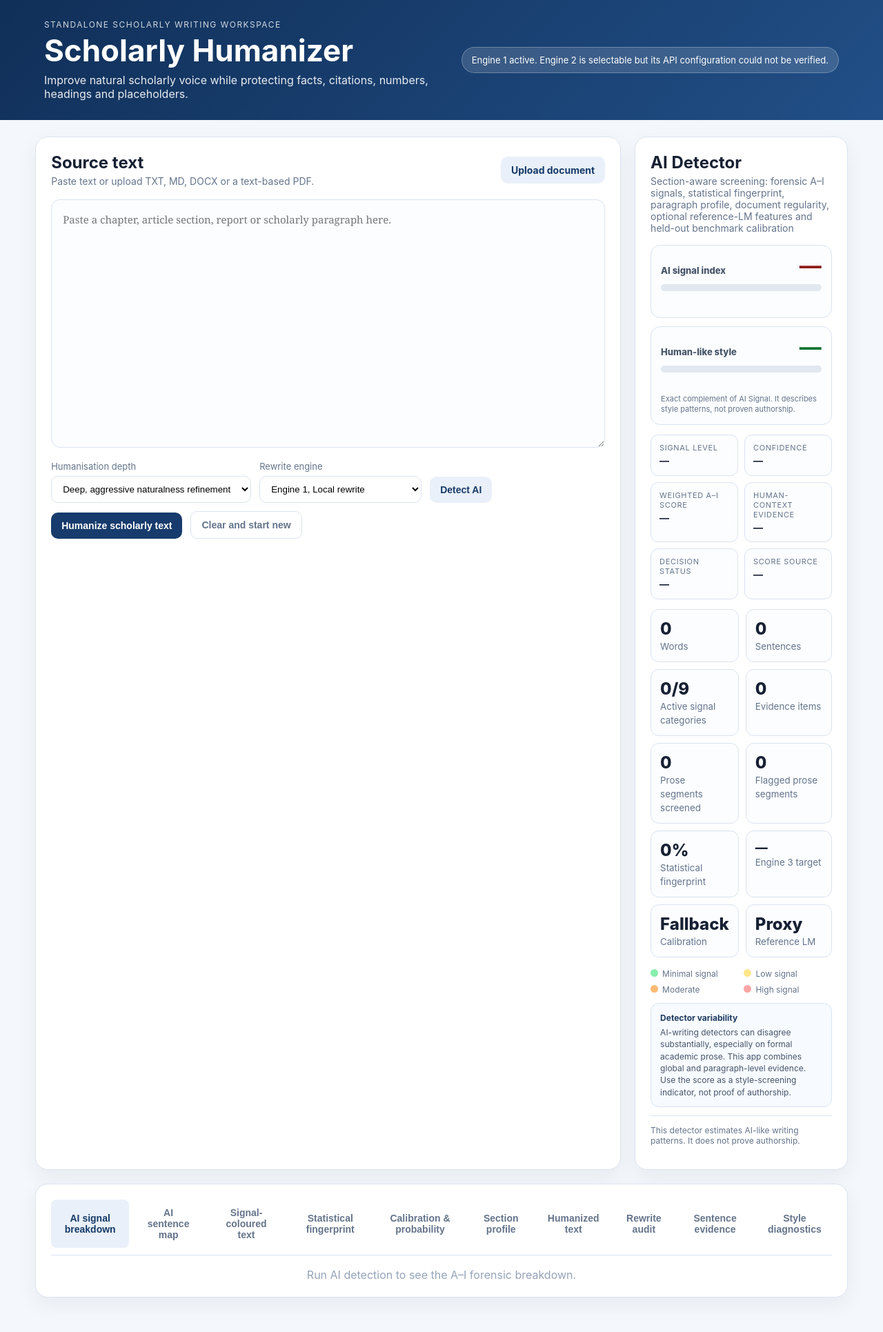
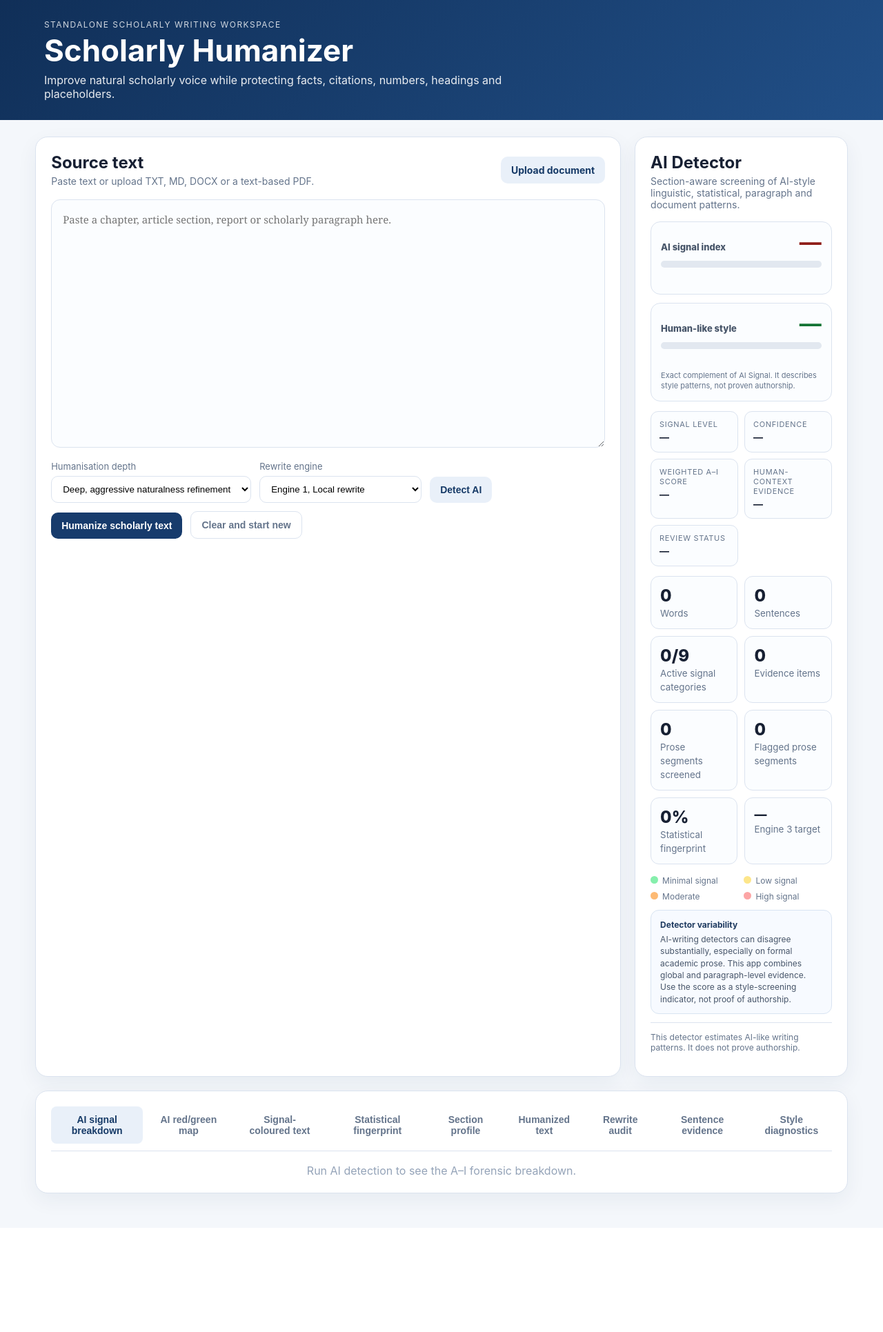
Before and after one commit to yawanokye/humanizer, a FastAPI app: page / in a window 1280 px wide. Shown: the whole page at 69% size. After the commit the page ends 1756 px from the top, so only its background shows below. Run offline with FastAPI, Linux system fonts and the light colour scheme; parts of the project's set-up code (start-up, migrations or seed data) failed here and were passed over.

Commit message:
Add files via upload

```diff
--- a/templates/index.html
+++ b/templates/index.html
@@ -4,7 +4,7 @@
   <meta charset="utf-8">
   <meta name="viewport" content="width=device-width, initial-scale=1">
   <title>Scholarly Humanizer</title>
-  <link rel="stylesheet" href="/static/style.css?v=2.3.0">
+  <link rel="stylesheet" href="/static/style.css?v=2.4.1">
 </head>
 <body>
   <header class="topbar">
@@ -13,7 +13,7 @@
       <h1>Scholarly Humanizer</h1>
       <p class="subtitle">Improve natural scholarly voice while protecting facts, citations, numbers, headings and placeholders.</p>
     </div>
-    <div id="modelStatus" class="status-pill">Checking refinement service…</div>
+    <button id="developerAccessBtn" class="ghost developer-access" type="button" hidden>Developer</button>
   </header>
 
   <main class="layout">
@@ -39,22 +39,31 @@
           </select>
           <input id="useModel" type="checkbox" hidden aria-hidden="true" tabindex="-1">
         </label>
-        <label id="engine2ModelWrap" class="engine2-setting" hidden>Engine 2 model
+        <label id="engine2ModelWrap" class="engine2-setting" hidden>Engine 2 refinement level
           <select id="engine2Model">
-            <option value="gpt-5.6-terra" selected>GPT-5.6 Terra, recommended</option>
-            <option value="gpt-5.6-luna">GPT-5.6 Luna, economy</option>
+            <option value="v1">V1 (Light)</option>
+            <option value="v2" selected>V2 (Moderate)</option>
           </select>
-          <small id="engine2Hint">Select Engine 2 to use the configured OpenAI API key.</small>
+          <small id="engine2Hint">Select an API refinement level.</small>
         </label>
         <button id="analyseBtn" class="secondary">Detect AI</button>
         <button id="humanizeBtn" class="primary">Humanize scholarly text</button>
         <button id="clearBtn" class="ghost">Clear and start new</button>
       </div>
       <p id="message" class="message" aria-live="polite"></p>
+      <div id="activityProgress" class="activity-progress" role="status" aria-live="polite" aria-atomic="true" hidden>
+        <div id="activityRing" class="activity-ring" style="--activity-angle:0deg">
+          <span id="activityPercent">0%</span>
+        </div>
+        <div class="activity-progress-copy">
+          <strong id="activityTitle">Working</strong>
+          <span id="activityStage">Preparing request…</span>
+        </div>
+      </div>
     </section>
 
     <aside class="dashboard card">
-      <div class="section-head compact"><div><h2>AI Detector</h2><p>Section-aware screening: forensic A–I signals, statistical fingerprint, paragraph profile, document regularity, optional reference-LM features and held-out benchmark calibration</p></div></div>
+      <div class="section-head compact"><div><h2>AI Detector</h2><p>Section-aware screening of AI-style linguistic, statistical, paragraph and document patterns.</p></div></div>
       <div class="score-board">
         <section class="score-strip detector-score">
           <div class="score-strip-head"><span>AI signal index</span><strong id="aiScore">—</strong></div>
@@ -73,8 +82,7 @@
         <div><small>Confidence</small><strong id="aiConfidence">—</strong></div>
         <div><small>Weighted A–I score</small><strong id="forensicScore">—</strong></div>
         <div><small>Human-context evidence</small><strong id="humannessCounter">—</strong></div>
-        <div><small>Decision status</small><strong id="decisionStatus">—</strong></div>
-        <div><small>Score source</small><strong id="scoreSource">—</strong></div>
+        <div><small>Review status</small><strong id="decisionStatus">—</strong></div>
       </div>
       <div class="metric-grid">
         <div><span id="wordCount">0</span><small>Words</small></div>
@@ -85,8 +93,6 @@
         <div><span id="flaggedSegments">0</span><small>Flagged prose segments</small></div>
         <div><span id="statisticalFingerprint">0%</span><small>Statistical fingerprint</small></div>
         <div><span id="engineSignalTarget">—</span><small>Engine 3 target</small></div>
-        <div><span id="calibrationState">Fallback</span><small>Calibration</small></div>
-        <div><span id="referenceLmState">Proxy</span><small>Reference LM</small></div>
       </div>
       <div class="legend">
         <span><i class="dot natural"></i>Minimal signal</span><span><i class="dot low"></i>Low signal</span>
@@ -99,10 +105,10 @@
     <section class="results card full">
       <div class="tabs" role="tablist">
         <button class="tab active" data-tab="detector">AI signal breakdown</button>
-        <button class="tab" data-tab="highlight">AI sentence map</button>
+        <button class="tab" data-tab="highlight">AI red/green map</button>
         <button class="tab" data-tab="signalcolours">Signal-coloured text</button>
         <button class="tab" data-tab="statistical">Statistical fingerprint</button>
-        <button class="tab" data-tab="calibration">Calibration & probability</button>
+        <button id="calibrationTab" class="tab developer-only" data-tab="calibration" hidden>Calibration & probability</button>
         <button class="tab" data-tab="sections">Section profile</button>
         <button class="tab" data-tab="revised">Humanized text</button>
         <button class="tab" data-tab="rewriteaudit">Rewrite audit</button>
@@ -113,8 +119,9 @@
       </div>
       <div id="detectorPanel" class="panel active"><div id="detectorSignals" class="detector-signals empty-state">Run AI detection to see the A–I forensic breakdown.</div></div>
       <div id="highlightPanel" class="panel">
-        <div id="highlightedText" class="document-view empty-state">Run AI detection to colour sentences by AI-style signal strength.</div>
-        <div id="segmentTip" class="segment-tip">Select a coloured sentence to see which AI-style signals fired.</div>
+        <div class="binary-map-legend"><span><i class="binary-swatch ai"></i>AI-style signal detected</span><span><i class="binary-swatch clear"></i>No AI-style signal detected</span><span><i class="binary-swatch protected"></i>Protected/excluded structure</span></div>
+        <div id="highlightedText" class="document-view empty-state">Run AI detection to colour AI-signal areas red and no-signal areas green.</div>
+        <div id="segmentTip" class="segment-tip">Select a coloured sentence to see the evidence. Red means one or more AI-style signals were detected; green means none crossed the sentence threshold.</div>
       </div>
       <div id="signalcoloursPanel" class="panel">
         <div class="signal-colour-legend">
@@ -133,7 +140,7 @@
         <div id="preservationCertificate" class="preservation-certificate empty-state">A protected-content certificate will appear after humanization.</div>
         <div class="export-row">
           <button id="copyBtn" class="secondary">Copy text</button>
-          <button id="docxBtn" class="secondary">Export clean DOCX</button>
+          <button id="docxBtn" class="secondary">Export humanized text to Word (.docx)</button>
           <button id="annotatedDocxBtn" class="secondary">Export diagnostic DOCX</button>
           <button id="htmlBtn" class="secondary">Export signal-coloured HTML</button>
         </div>
@@ -162,14 +169,15 @@
             <label>QuillBot/Scribbr %<input id="benchmarkQuillbot" type="number" min="0" max="100" step="0.1"></label>
           </div>
           <p class="benchmark-note">The current Source text is added to the benchmark. External detector scores are optional metadata and are never treated as ground truth.</p>
-          <div class="export-row"><button id="addBenchmarkBtn" class="secondary">Add current text</button><button id="refreshBenchmarkBtn" class="secondary">Refresh status</button><button id="trainBenchmarkBtn" class="primary">Train/select model</button><button id="evaluateBenchmarkBtn" class="secondary">Evaluate active model</button><button id="adversarialAuditBtn" class="secondary">Robustness audit</button></div>
+          <div class="export-row"><button id="addBenchmarkBtn" class="secondary">Add current text</button><button id="refreshBenchmarkBtn" class="secondary">Refresh status</button><button id="trainBenchmarkBtn" class="primary">Train/select model</button><button id="evaluateBenchmarkBtn" class="secondary">Evaluate active model</button><button id="adversarialAuditBtn" class="secondary">Robustness audit</button><button id="driftBtn" class="secondary">Check drift</button><button id="rollbackModelBtn" class="secondary">Rollback model</button></div>
           <div id="benchmarkStatus" class="benchmark-status empty-state">Benchmark Lab status will appear here.</div>
+          <div id="modelRegistryStatus" class="benchmark-status empty-state">Model registry and drift information will appear here after developer authentication.</div>
         </div>
       </div>
       <div id="findingsPanel" class="panel"><div id="findingsList" class="findings-list empty-state">No sentence evidence yet.</div></div>
       <div id="metricsPanel" class="panel"><div id="metricsTable" class="metrics-table empty-state">No style diagnostics yet.</div></div>
     </section>
   </main>
-  <script src="/static/app.js?v=2.3.0"></script>
+  <script src="/static/app.js?v=2.4.1"></script>
 </body>
 </html>
```
